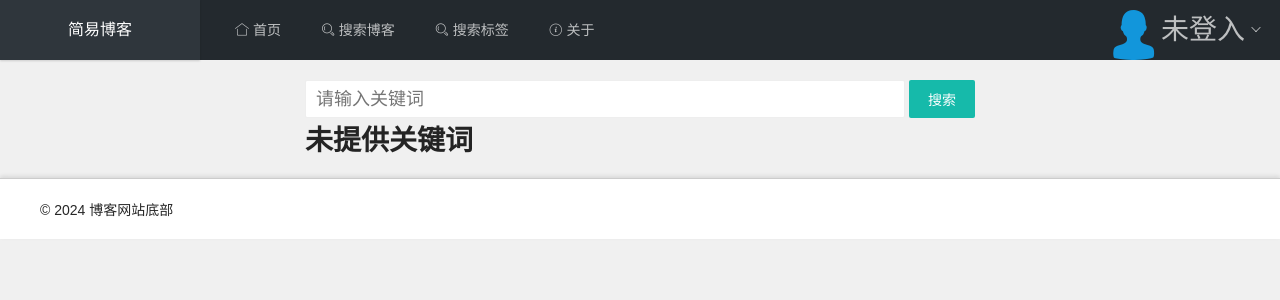
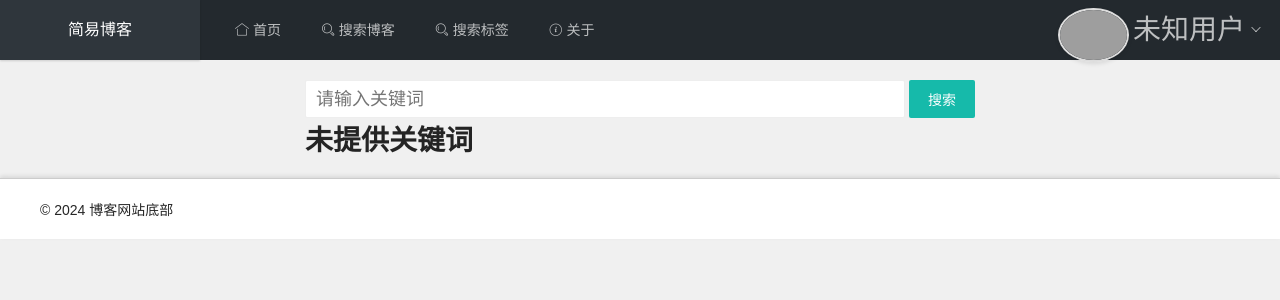
Before and after one commit to Apauto-to-all/SimpleBlog, a FastAPI app: page /blog_search in a window 1280 px wide. Shown: the top 300 px of the page. Run offline with FastAPI, Linux system fonts and the light colour scheme; parts of the project's set-up code (start-up, migrations or seed data) failed here and were passed over; grey boxes are pictures that could not be loaded.

Commit message:
restyler：美化前端头像显示

```diff
--- a/routes/user.py
+++ b/routes/user.py
@@ -1,3 +1,4 @@
+import os
 import time
 from fastapi import (
     APIRouter,  # 功能：用于创建路由
@@ -96,23 +97,26 @@ async def is_login(
         if username:
             user_dict = await login_util.get_user_dict(username)
             if user_dict:
-                return {user_dict.get("nickname", "未知用户"): f"/user/{username}"}
+                return [
+                    username,
+                    user_dict.get("nickname", "未知用户"),
+                    f"/user/{username}",
+                ]
 
-    return {"未登入": "/user_login"}
+    return ["未知", "未知用户", "/user_login"]
 
 
 # 获取用户头像文件
-@router.get("/img/user_avatar")
+@router.get("/img/user_avatar/{username}")
 async def get_user_avatar(
-    access_token: Optional[str] = Cookie(None),
+    username: Optional[str] = None,
 ):
-    if access_token:
-        username = await login_util.get_user_from_jwt(access_token)
-        if username:
-            user_dict = await login_util.get_user_dict(username)
-            if user_dict:
-                avatar_path = user_dict.get("avatar_path")
-                if avatar_path:
-                    return FileResponse(f"static/img/user_avatar/{avatar_path}")
+    if username:
+        user_dict = await login_util.get_user_dict(username)
+        if user_dict:
+            avatar_path = user_dict.get("avatar_path")
+            # 格式：static/img/user_avatar/用户名.png
+            if avatar_path and os.path.exists(avatar_path):
+                return FileResponse(avatar_path)
 
     return FileResponse("static/img/user_default_avatar.png")
--- a/static/css/styles.css
+++ b/static/css/styles.css
@@ -31,3 +31,19 @@ footer {
   padding: 20px;
   text-indent: 20px;
 }
+
+/* 用户头像样式 */
+.user-avatar {
+  /* 设置自动宽度 */
+  width: auto;
+  /* 设置固定高度 */
+  height: 50px;
+  /* 圆角效果 */
+  border-radius: 50%;
+  /* 边框 */
+  border: 2px solid #ddd;
+  /* 阴影效果 */
+  box-shadow: 0 2px 4px rgba(0, 0, 0, 0.1);
+  /* 确保图片按比例填充 */
+  object-fit: cover;
+}
--- a/static/js/user-avatar.js
+++ b/static/js/user-avatar.js
@@ -1,16 +1,17 @@
 document.addEventListener("DOMContentLoaded", function () {
   // 发送请求获取用户信息
-  fetch("/user_info", {
-    method: "GET",
-  })
-    .then((response) => response.json())
-    .then((data) => {
-      const userName = Object.keys(data)[0];
-      const userLink = data[userName];
+  fetch('/user_info')
+    .then(response => response.json())
+    .then(data => {
+      const [username, nickname, userLink] = data;
 
       // 更新用户信息
-      document.getElementById("user-name").innerText = userName; // 更新用户名
+      document.getElementById("user-name").innerText = nickname; // 更新昵称
       document.getElementById("user-avatar").href = userLink; // 更新用户头像链接
+
+      // 更新用户头像
+      var avatarImg = document.getElementById('user-avatar-show');
+      var timestamp = new Date().getTime(); // 防止浏览器缓存
 
       // 如果用户未登录，隐藏用户菜单
       if (userLink === "/user_login") {
@@ -20,12 +21,10 @@ document.addEventListener("DOMContentLoaded", function () {
         document.getElementById("user-profile").href = userLink; // 更新用户中心链接
         document.getElementById("user-login").style.display = "none"; // 隐藏登录按钮
         document.getElementById("user-register").style.display = "none"; // 隐藏注册按钮
+        avatarImg.src = `/img/user_avatar/${username}?t=${timestamp}`;
       }
-      var avatarImg = document.getElementById('user-avatar-show');
-      var timestamp = new Date().getTime();
-      avatarImg.src = `/img/user_avatar?t=${timestamp}`;
     })
-    .catch((error) => {
-      console.error("Error fetching user info:", error);
+    .catch(error => {
+      console.error('Error fetching user info:', error);
     });
 });
--- a/templates/base.html
+++ b/templates/base.html
@@ -50,7 +50,7 @@
     <ul class="layui-nav layui-layout-right">
       <li class="layui-nav-item layui-hide layui-show-sm-inline-block">
         <a href="javascript:;" id="user-avatar">
-          <img src="/img/user_avatar" id="user-avatar-show" alt="用户头像" style="width: auto; height: 50px;">
+          <img src="/img/user_avatar" id="user-avatar-show" class="user-avatar" alt="用户头像">
           <span id="user-name" style="font-size: 28px;">未登入</span>
           <i class=" layui-icon layui-icon-down layui-nav-more"></i>
         </a>
```
